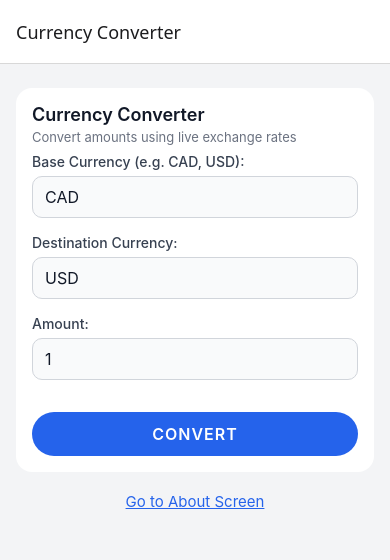
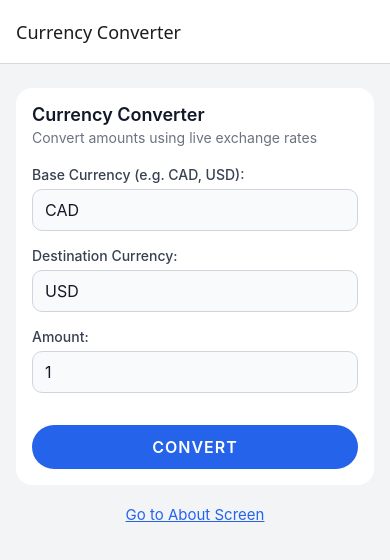
Before and after one commit to arinamirzakhani/A2_ArinaLakshay_MirzakhaniDhawan, a React Native app: screen /Main in a window 390 px wide. Shown: the top 560 px of the page. Built offline with nearby package versions, Linux system fonts and the light colour scheme.

Commit message:
style: Update section subtitle spacing

```diff
--- a/screens/MainScreen.js
+++ b/screens/MainScreen.js
@@ -220,10 +220,10 @@ const styles = StyleSheet.create({
     color: "#111827",
   },
   sectionSubtitle: {
-    fontSize: 13,
+    fontSize: 14,
     color: "#6B7280",
     marginTop: 4,
-    marginBottom: 8,
+    marginBottom: 20,
   },
 
 
```
